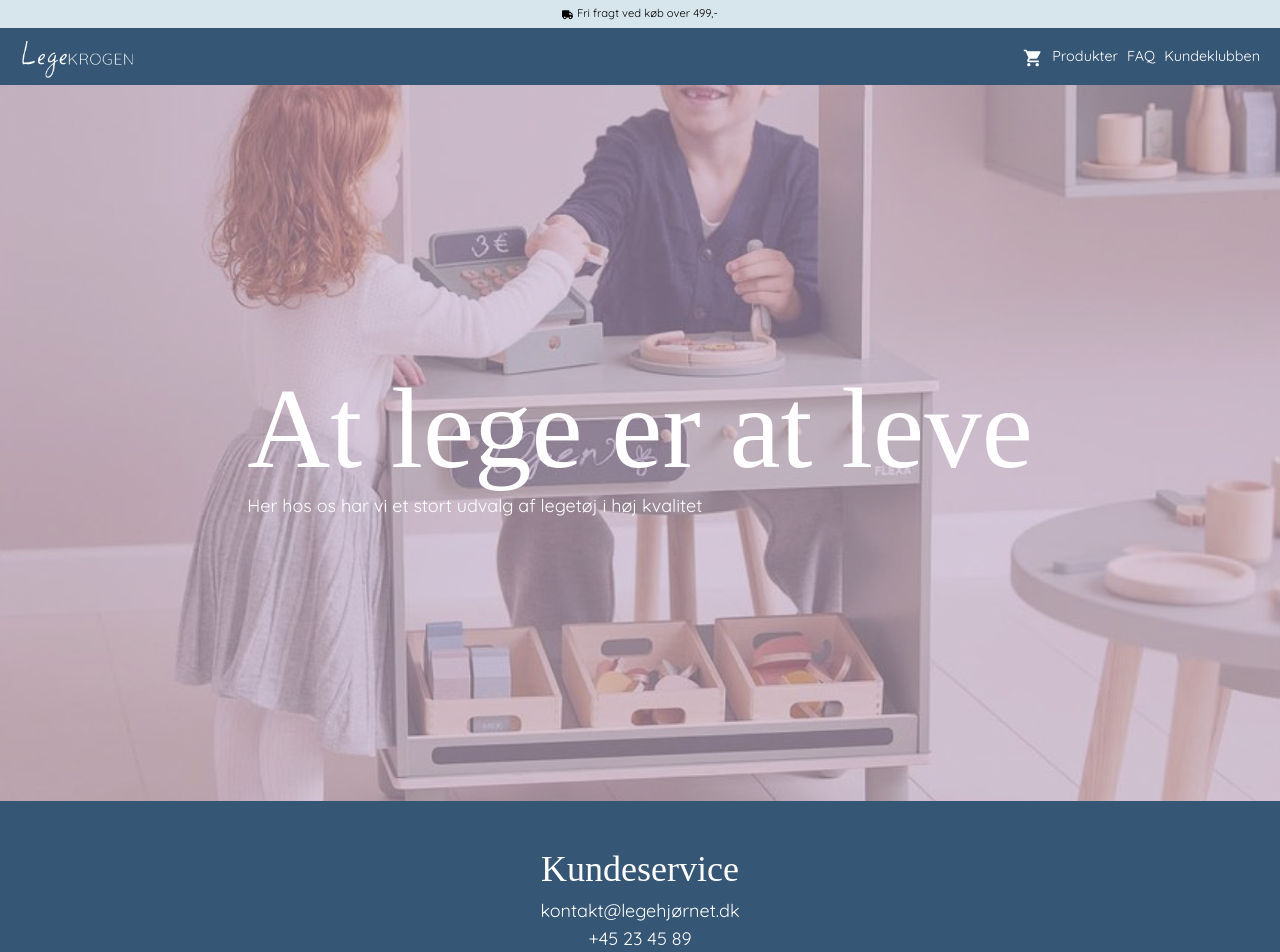
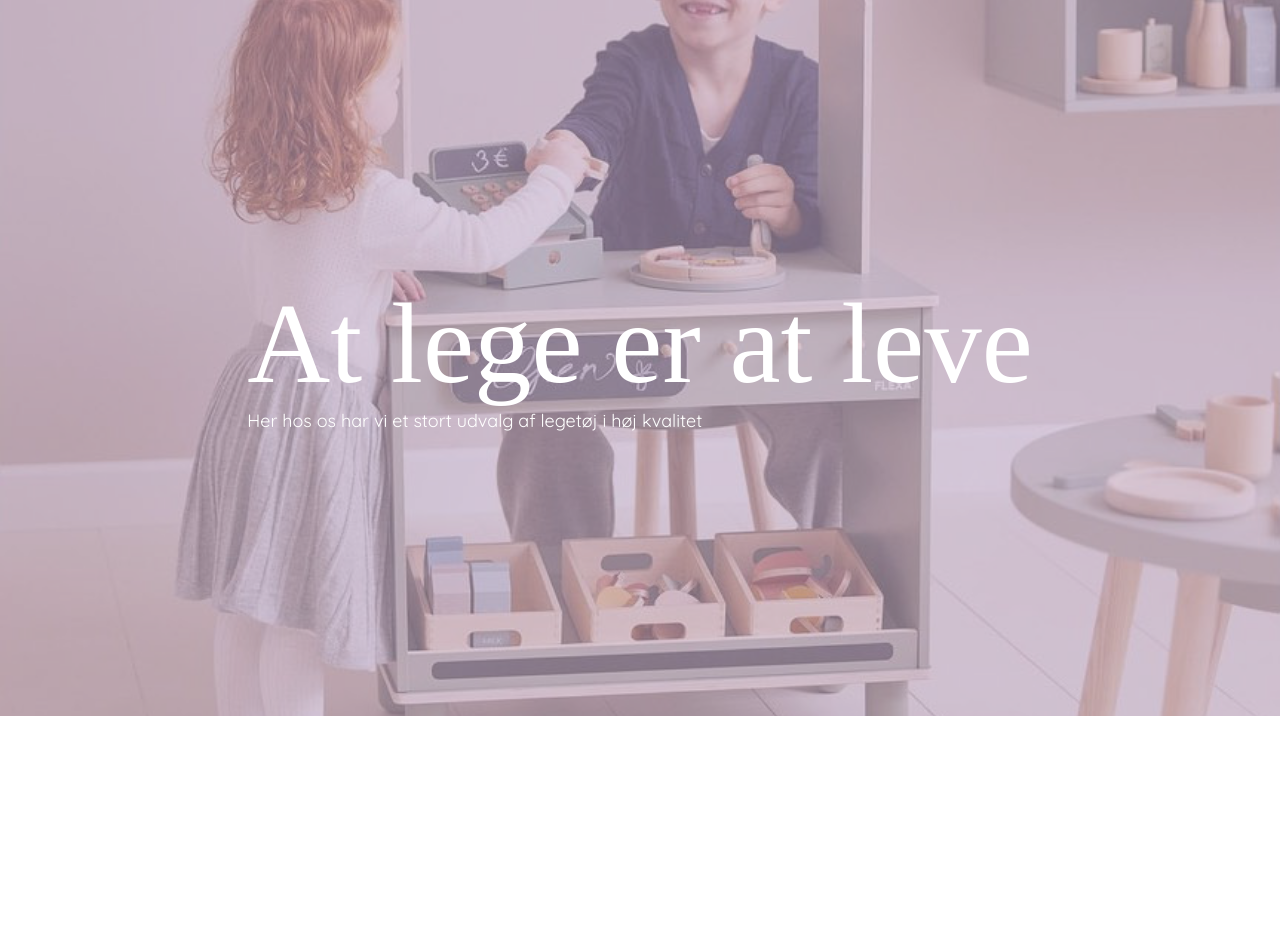
Before and after one commit to tthomastronautt/legekrogen, a React (Vite) app: page / in a window 1280 px wide. Shown: the top 952 px of the page. After the commit the page ends 800 px from the top, so only its background shows below. Built offline with nearby package versions, Linux system fonts and the light colour scheme; a web font is replaced by a local one.

Commit message:
index layout

```diff
--- a/src/components/layouts/IndexLayout.jsx
+++ b/src/components/layouts/IndexLayout.jsx
@@ -1,19 +1,9 @@
-import Footer from "@components/Footer/Footer";
-import Header from "@components/Header/Header";
-import { PropTypes } from "prop-types";
+import Footer from "@components/Footer/Footer"
 
 const IndexLayout = ({ children }) => {
-    return (
-        <>
-            <Header />
-            <main>{children}</main>
-            <Footer />
-        </>
-    );
-};
+    return(
+        <main>{children}</main>
+    )
+}
 
-export default IndexLayout;
-
-IndexLayout.propTypes = {
-    children: PropTypes.node.isRequired,
-};
+export default IndexLayout
```
